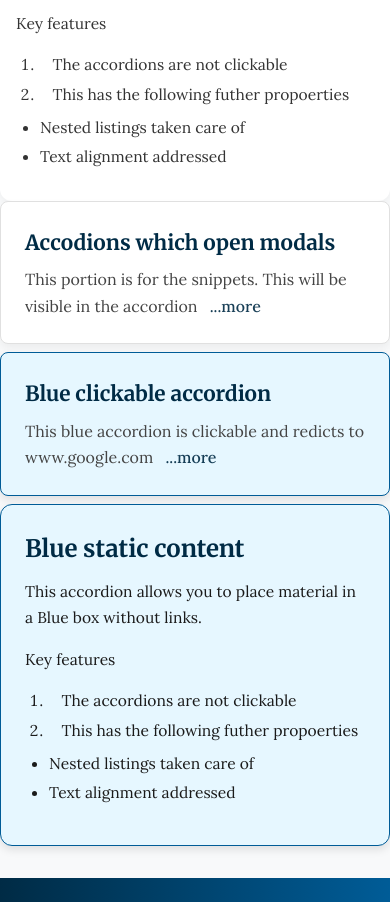
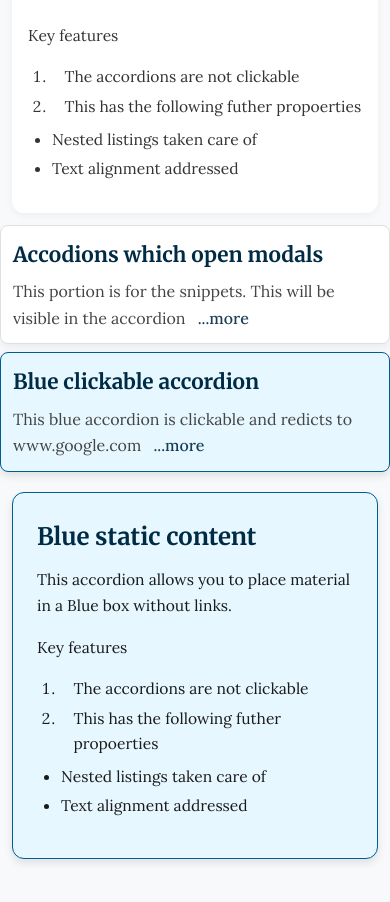
Before and after one commit to ksom-coe/ksom-coe.github.io, an Eleventy site: page template.md in a window 390 px wide. Shown: the part 713-1615 px from the top of the page. Built offline with nearby package versions, Linux system fonts and the light colour scheme; Eleventy itself is replaced by a stand-in of ours; files that its build step writes are made by us from their sources.

Commit message:
Update style.css

```diff
--- a/css/style.css
+++ b/css/style.css
@@ -592,7 +592,7 @@ nav a:hover {
 
 /* === Standard Styling for Accordion Items (clickable, full-width, etc.) === */
 .accordion-item {
-  padding: 1.5rem; /* ✅ Restore internal spacing inside accordion cards */
+  padding: 0.75rem; /* ✅ Restore internal spacing inside accordion cards */
   background: var(--card-bg);
   border: 1px solid var(--card-border);
   border-radius: 8px;
@@ -628,7 +628,7 @@ nav a:hover {
     cursor: default;
     transform: none;
     box-shadow: none;
-    padding: 0 !important;
+    padding: 0.75rem !important;
     background: transparent !important;
     margin-bottom: 0.5rem;
     gap: 0rem;
@@ -1982,7 +1982,7 @@ footer .footer-column a:hover {
 
 /* Normalize padding and spacing inside static accordion content */
 .accordion-content.static-content {
-  padding: 1rem;
+  padding: 0.75rem;
   margin-bottom: 0;
 }
 
```
